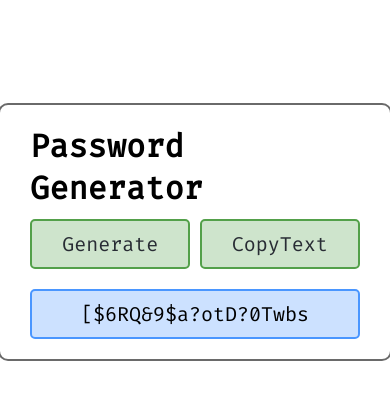
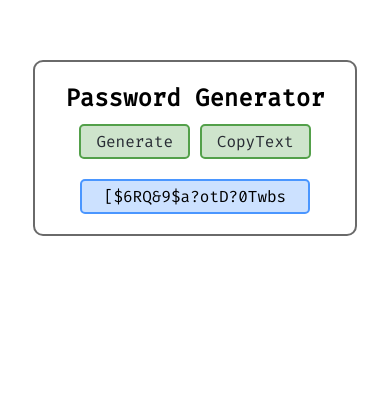
Before and after one commit to codeguyakash/RandomPassword, a plain HTML site: page index.html in a window 390 px wide. Shown: the part 190-590 px from the top of the page. Drawn offline with Linux system fonts and the light colour scheme.

Commit message:
add media css for mobile

```diff
--- a/index.html
+++ b/index.html
@@ -54,6 +54,46 @@
         align-items: center;
         justify-content: center;
       }
+      @media (max-width: 600px) {
+        .container {
+          width: 100vw;
+          height: 80vh;
+          display: flex;
+          align-items: center;
+          justify-content: center;
+        }
+        button {
+          margin: 10px 0px;
+          padding: 5px 15px;
+          border-radius: 5px;
+          font-size: 16px;
+          background-color: #cee4cc;
+          border: 2px solid #53a04a;
+          color: #282c34;
+        }
+        input {
+          margin-top: 10px;
+          border: 2px solid #4a96ff;
+          border-radius: 5px;
+          padding: 5px 10px;
+          background-color: #cce1ff;
+          width: 230px;
+          text-align: center;
+          font-size: 16px;
+        }
+        h1 {
+          font-size: 24px;
+        }
+        .row {
+          border: 2px solid #6a6a6a;
+          border-radius: 10px;
+          padding: 20px 30px;
+          display: flex;
+          flex-direction: column;
+          align-items: center;
+          justify-content: center;
+        }
+      }
     </style>
   </head>
 
@@ -66,7 +106,7 @@
           <button onclick="copyPassword()">CopyText</button>
         </div>
         <!-- <span id="newPassword">e#Hx2I1y4LgP*xMV6et</span> -->
-        <input type="text" id="password" value="[$6RQ&9$a?otD?0Twbs"/>
+        <input type="text" id="password" value="[$6RQ&9$a?otD?0Twbs" />
       </div>
     </div>
 
```
